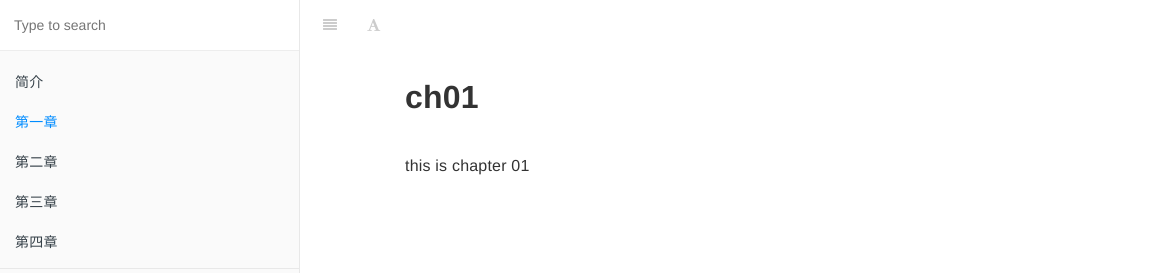
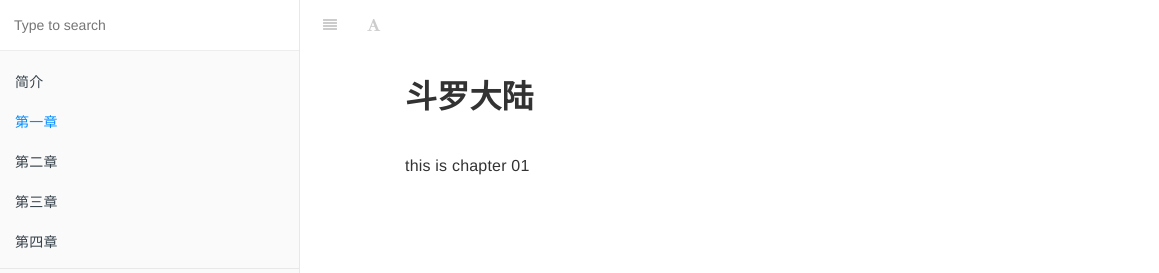
Before and after one commit to foreststarsea/kk-book, a website with bundled scripts: page ch01.html in a window 1280 px wide. Shown: the top 273 px of the page, 0-1159 px from the left. Built offline with nearby package versions, Linux system fonts and the light colour scheme.

Commit message:
Update ch01.html

```diff
--- a/ch01.html
+++ b/ch01.html
@@ -184,7 +184,7 @@
     <!-- Title -->
     <h1>
         <i class="fa fa-circle-o-notch fa-spin"></i>
-        <a href="." >第一章</a>
+        <a href="." >斗罗大陆</a>
     </h1>
 </div>
 
@@ -199,7 +199,7 @@
 
                                 <section class="normal markdown-section">
 
-                                <h1 id="ch01">ch01</h1>
+                                <h1 id="ch01">斗罗大陆</h1>
 <p>this is chapter 01</p>
 
 
```
